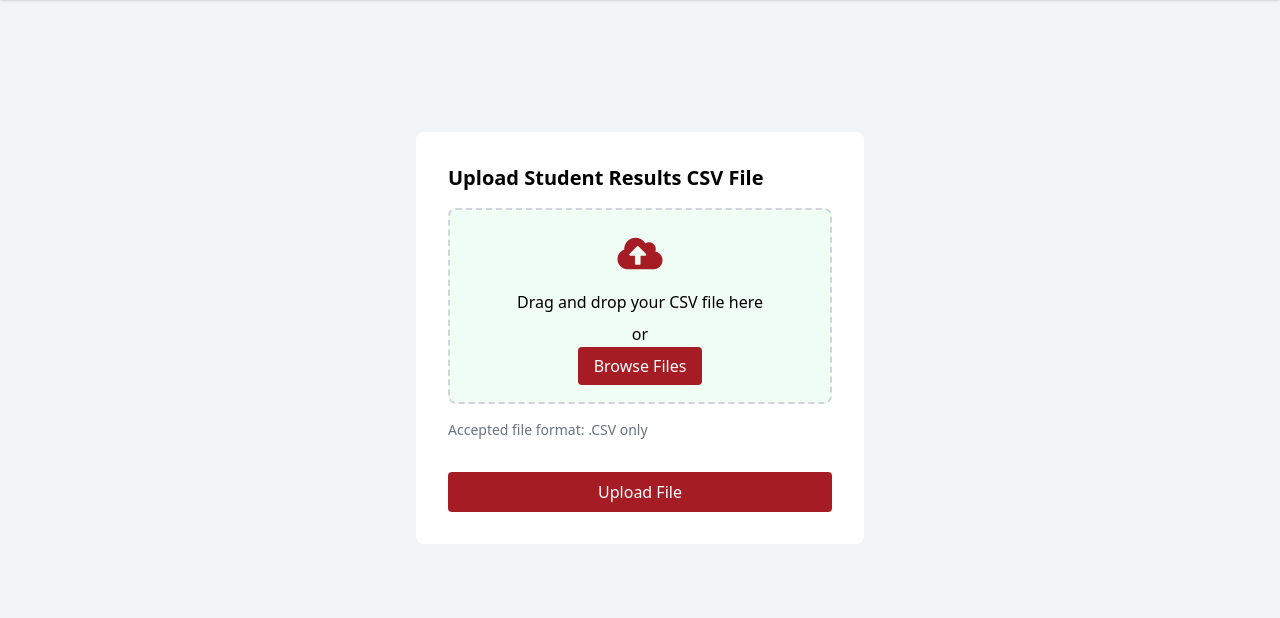
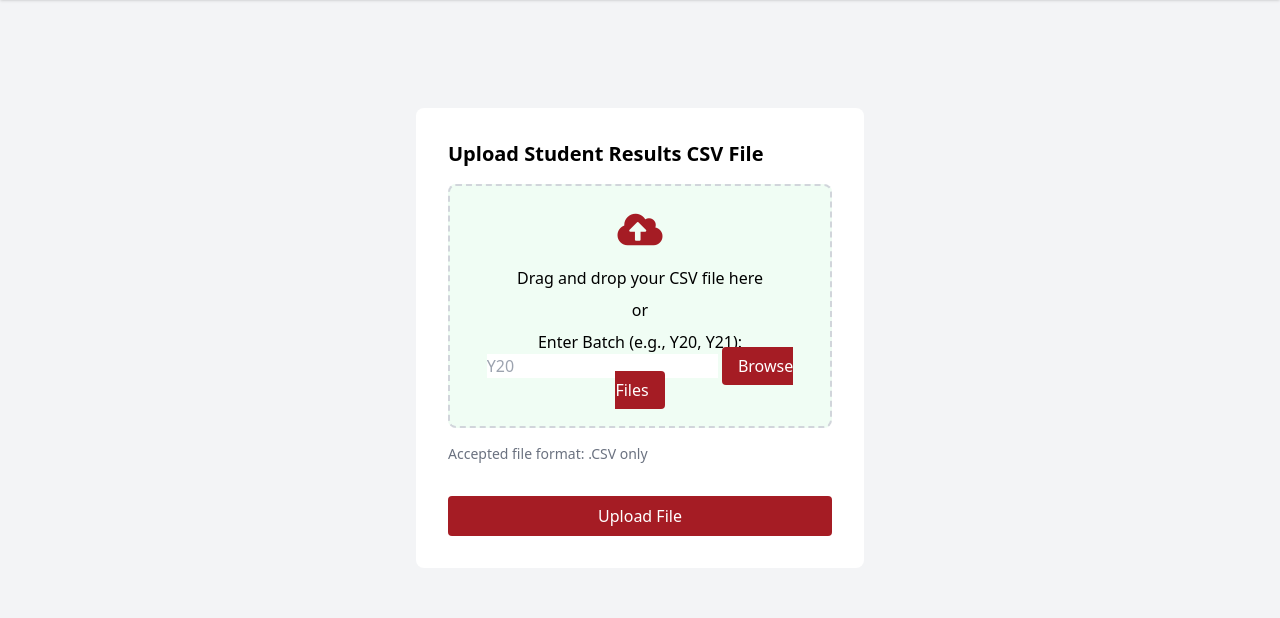
Before and after one commit to CharanTeja-6825/EPICSY23, a Django app: page / in a window 1280 px wide. Shown: the part 72-690 px from the top of the page. Run offline with Django 5.2, Linux system fonts and the light colour scheme; some libraries are stand-ins or nearby versions.

Commit message:
regulationv1

```diff
--- a/adminapp/views.py
+++ b/adminapp/views.py
@@ -87,11 +87,18 @@ def get_or_create_model(batch):
 
     return model
 
+
 def homepage(request):
     if request.method == 'POST':
         csv_file = request.FILES.get('csv_file')
+        batch = request.POST.get('batch', "").strip().upper()  # Get batch from input field
+
         if not csv_file or not csv_file.name.endswith('.csv'):
             messages.error(request, "Please upload a valid CSV file")
+            return render(request, 'adminapp/homepage.html')
+
+        if not batch.startswith("Y") or len(batch) != 3:  # Validate batch format
+            messages.error(request, "Invalid batch format. Use format like Y20, Y21, etc.")
             return render(request, 'adminapp/homepage.html')
 
         # Read CSV file
@@ -103,7 +110,10 @@ def homepage(request):
         name_column = headers[1]  # Second column: student name
         course_columns = headers[2:]  # Remaining columns: courses
 
-        batch_students = {}
+        # Get or create the corresponding batch model
+        StudentModel = get_or_create_model(batch)
+
+        batch_students = []
 
         for row in reader:
             student_id = row.get(id_column, "").strip()
@@ -111,11 +121,6 @@ def homepage(request):
 
             if not student_id or not name:
                 continue
-
-            batch = "Y" + student_id[:2]  # Extract batch from student ID (e.g., "20" → "Y20")
-
-            # Get or create the corresponding batch model
-            StudentModel = get_or_create_model(batch)
 
             # Collect course grades, skipping empty values
             course_grades = {course: row[course].strip() for course in course_columns if row[course].strip()}
@@ -136,17 +141,14 @@ def homepage(request):
                     name=name,
                     course_grades=course_grades
                 )
-                if batch not in batch_students:
-                    batch_students[batch] = []
-                batch_students[batch].append(student)
+                batch_students.append(student)
 
         # Bulk insert new students into respective batch tables
-        for batch, students in batch_students.items():
-            StudentModel = get_or_create_model(batch)
+        if batch_students:
             with transaction.atomic():  # Ensures atomicity
-                StudentModel.objects.bulk_create(students, ignore_conflicts=True)
+                StudentModel.objects.bulk_create(batch_students, ignore_conflicts=True)
 
-        messages.success(request, "Student data uploaded successfully with updates applied.")
+        messages.success(request, f"Student data for {batch} uploaded successfully with updates applied.")
         return redirect('studentdetails')
 
     return render(request, 'adminapp/homepage.html')
--- a/templates/adminapp/homepage.html
+++ b/templates/adminapp/homepage.html
@@ -26,6 +26,8 @@
                     <p class="mb-2">Drag and drop your CSV file here</p>
                     <p class="mb-2">or</p>
                     <input type="file" id="fileInput" name="csv_file" class="hidden" accept=".csv">
+                    <label for="batch">Enter Batch (e.g., Y20, Y21):</label>
+                    <input type="text" id="batch" name="batch" required placeholder="Y20">
                     <label for="fileInput" class="text-white px-4 py-2 rounded cursor-pointer" style="background-color:rgb(165, 28, 36);">Browse Files</label>
                 </div>
                 <p class="text-sm text-gray-500">Accepted file format: .CSV only</p>
```
